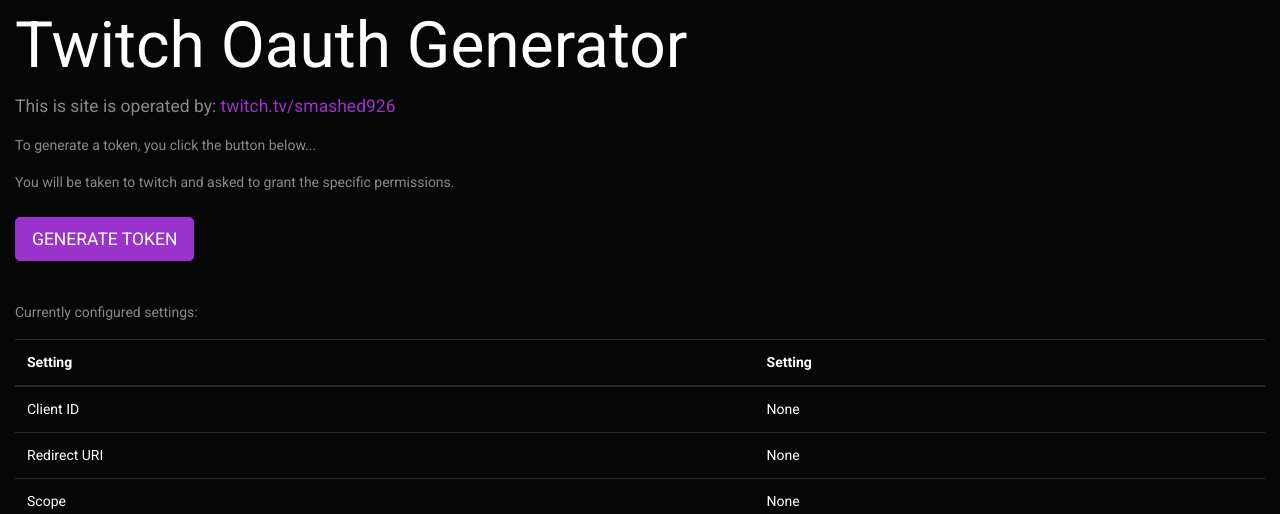
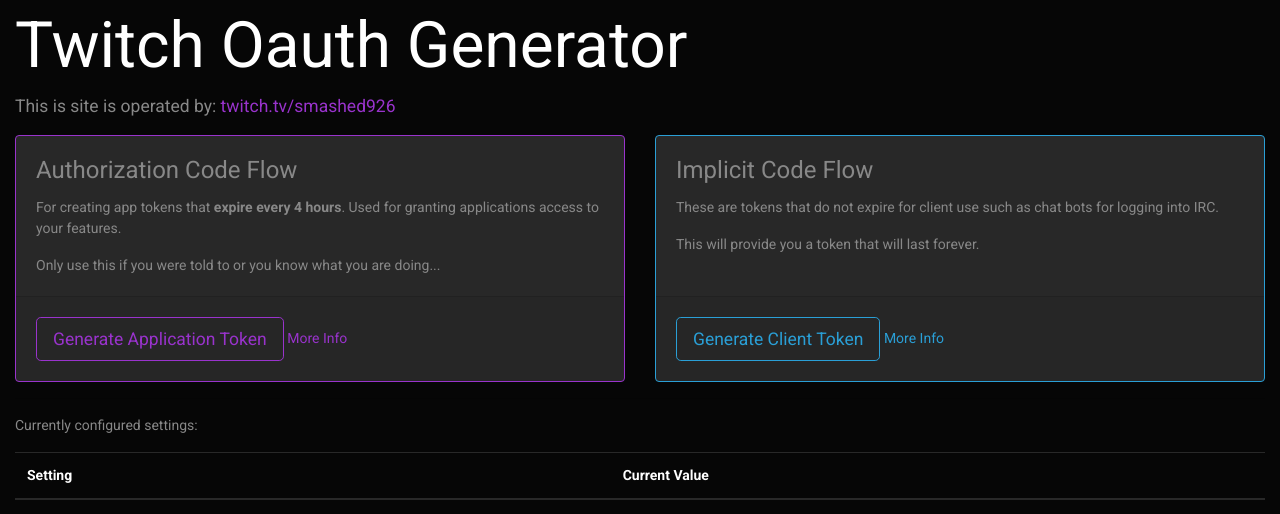
Before and after one commit to smashedr/twitch-oauth-generator, a Django app: page / in a window 1280 px wide. Shown: the part 63-577 px from the top of the page. Run offline with Django 3.2, Linux system fonts and the light colour scheme; parts of the project's set-up code (start-up, migrations or seed data) failed here and were passed over; some libraries are stand-ins or nearby versions.

Commit message:
Added Implicit Code Flow

```diff
--- a/django_twitch/settings.py
+++ b/django_twitch/settings.py
@@ -31,12 +31,11 @@
 USE_TZ = True
 
 
-#  site specific settings
+#  application settings
 
 TWITCH_CLIENT_ID = CONFIG['twitch']['client_id']
 TWITCH_CLIENT_SECRET = CONFIG['twitch']['client_secret']
 TWITCH_REDIRECT_URI = CONFIG['twitch']['redirect_uri']
-TWITCH_RESPONSE_TYPE = CONFIG['twitch']['response_type']
 TWITCH_GRANT_TYPE = CONFIG['twitch']['grant_type']
 TWITCH_SCOPE = CONFIG['twitch']['scope']
 
--- a/home/urls.py
+++ b/home/urls.py
@@ -7,6 +7,4 @@
 
 urlpatterns = [
     path('', home.home_view, name='index'),
-    path('error/', home.error_view, name='error'),
-    path('success/', home.success_view, name='success'),
 ]
--- a/home/views.py
+++ b/home/views.py
@@ -7,13 +7,3 @@
 def home_view(request):
     # View: /
     return render(request, 'home.html')
-
-
-def success_view(request):
-    # View: /success/
-    return render(request, 'success.html')
-
-
-def error_view(request):
-    # View: /error/
-    return render(request, 'error.html')
--- a/oauth/urls.py
+++ b/oauth/urls.py
@@ -1,12 +1,13 @@
-from django.urls import path
+from django.urls import path, re_path
 
-import oauth.views as oauth
+import oauth.views as views
 
 app_name = 'oauth'
 
 
 urlpatterns = [
-    path('', oauth.do_oauth, name='login'),
-    path('logout/', oauth.log_out, name='logout'),
-    path('callback/', oauth.callback, name='callback'),
+    path('code/', views.do_oauth, name='code'),
+    path('token/', views.do_oauth, name='token'),
+    path('logout/', views.log_out, name='logout'),
+    path('callback/', views.callback, name='callback'),
 ]
--- a/templates/home.html
+++ b/templates/home.html
@@ -13,10 +13,35 @@
             <p class="lead">This is site is operated by:
                 <a href="https://www.twitch.tv/smashed926" target="_blank" class="text-info">twitch.tv/smashed926</a></p>
 
-            <p>To generate a token, you click the button below...</p>
-            <p>You will be taken to twitch and asked to grant the specific permissions.</p>
-
-            <a href="{% url 'oauth:login' %}" class="btn btn-info btn-lg my-2" role="button">GENERATE TOKEN</a>
+            <div class="card-deck">
+                <div class="card border-info">
+                    <div class="card-body">
+                        <h5 class="card-title">Authorization Code Flow</h5>
+                        <p class="card-text">For creating app tokens that <strong>expire every 4 hours</strong>.
+                            Used for granting applications access to your features.</p>
+                        <p class="card-text">Only use this if you were told to or you know what you are doing...</p>
+                    </div>
+                    <div class="card-footer">
+                        <a href="{% url 'oauth:code' %}" class="btn btn-outline-info btn-lg my-2" role="button">
+                            Generate Application Token</a>
+                        <a href="https://dev.twitch.tv/docs/authentication/getting-tokens-oauth/#oauth-authorization-code-flow"
+                           target="_blank" class="text-info">More Info</a>
+                    </div>
+                </div>
+                <div class="card border-primary">
+                    <div class="card-body">
+                        <h5 class="card-title">Implicit Code Flow</h5>
+                        <p class="card-text">These are tokens that do not expire for client use such as chat bots for logging into IRC.</p>
+                        <p class="card-text">This will provide you a token that will last forever.</p>
+                    </div>
+                    <div class="card-footer">
+                        <a href="{% url 'oauth:token' %}" class="btn btn-outline-primary btn-lg my-2" role="button">
+                            Generate Client Token</a>
+                        <a href="https://dev.twitch.tv/docs/authentication/getting-tokens-oauth/#oauth-implicit-code-flow"
+                           target="_blank">More Info</a>
+                    </div>
+                </div>
+            </div>
 
             <hr>
 
@@ -25,7 +50,7 @@
             <table class="table">
                 <thead>
                 <tr>
-                    <th>Setting</th><th>Setting</th>
+                    <th>Setting</th><th>Current Value</th>
                 </tr>
                 </thead>
                 <tbody>
```
Also changed, not shown: oauth/views.py (+21 -37 lines), static/main/js/token.js (added, +14 -0 lines), templates/callback.html (added, +30 -0 lines), templates/error.html (deleted, +0 -19 lines), templates/success.html (deleted, +0 -17 lines), 1 other file.
